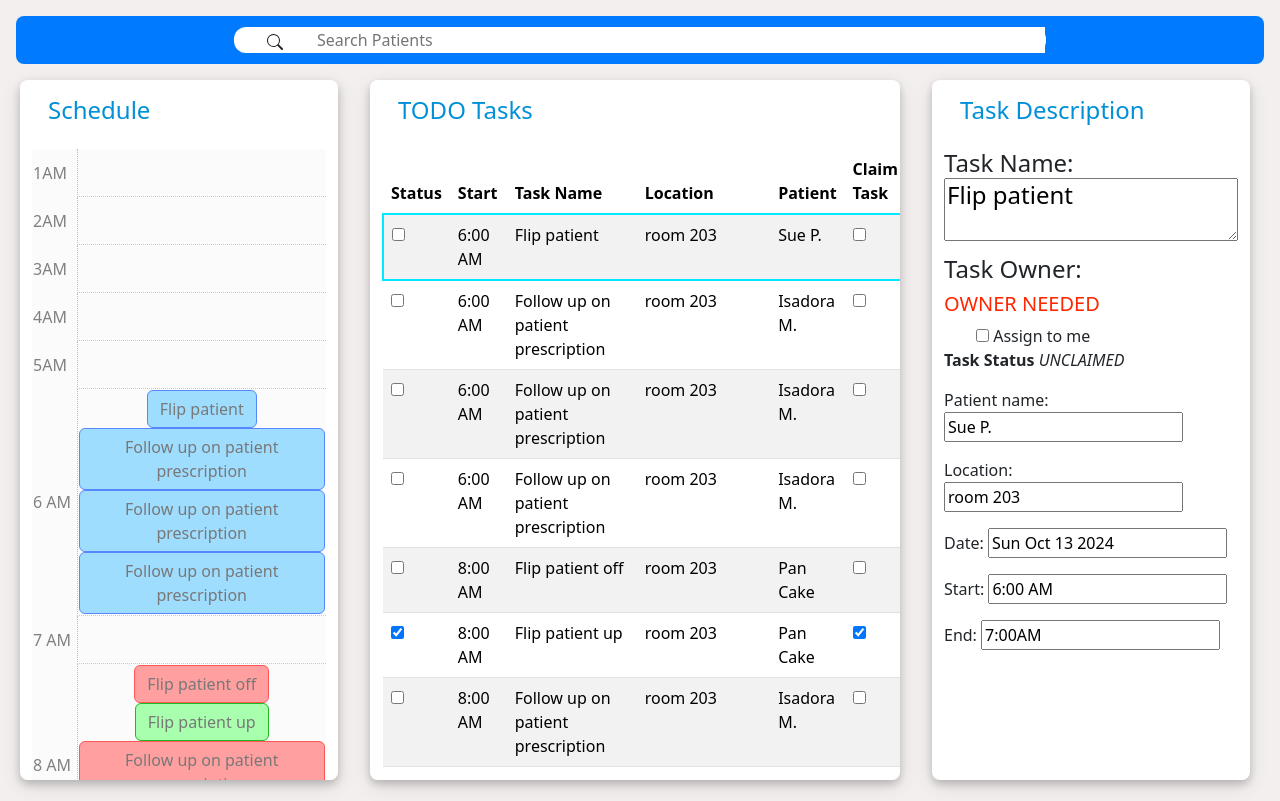
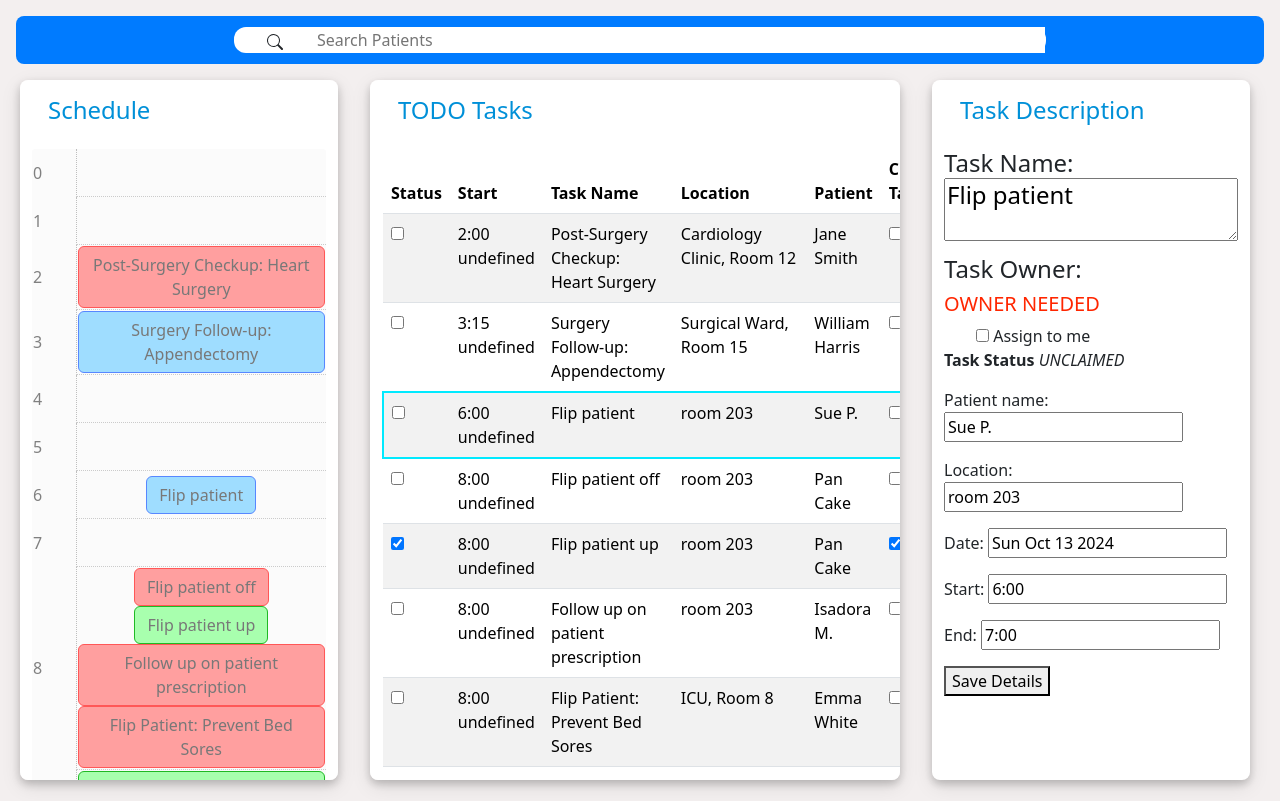
Before and after one commit to zmb6893/Med-o-matic, a Vue app in the folder frontend/: page / in a window 1280 px wide. Built offline with nearby package versions, Linux system fonts and the light colour scheme.

Commit message:
converted to 24 hour clock

```diff
--- a/frontend/src/components/Schedule.vue
+++ b/frontend/src/components/Schedule.vue
@@ -3,7 +3,7 @@ import { computed } from 'vue';
 import Task from './Task/Task.vue';
 import { useTaskStore } from '@/stores/TaskStore';
 
-const hours = ['1AM', '2AM', '3AM', '4AM', '5AM', '6 AM', '7 AM', '8 AM', '9 AM', '10 AM', '11 AM', '12 PM', '1 PM', '2 PM', '3 PM', '4 PM', '5PM', '6PM', '7PM', '8PM', '9PM', '10PM', '11PM', '12PM']
+const hours = ['0', '1', '2', '3', '4', '5', '6', '7', '8', '9', '10', '11', '12', '13', '14', '15', '16', '17', '18', '19', '20', '21', '22', '23']
 
 const taskStore = useTaskStore();
 const tasks = computed(() => {
@@ -20,7 +20,7 @@ const tasks = computed(() => {
 			</td>
 			<td class="task-cell">
 				<Task :tasks="tasks.filter(task => {
-					return `${task.startTime.hour} ${task.startTime.type}` === time;
+					return `${task.startTime.hour}` === time;
 				})"></Task>
 			</td>
 		</tr>
--- a/frontend/src/components/Task/Task.ts
+++ b/frontend/src/components/Task/Task.ts
@@ -13,5 +13,4 @@ export type TaskType = {
 export type TaskTime = {
 	hour: Number
 	minute: Number
-	type: 'AM' | 'PM'
 }
--- a/frontend/src/components/TaskDesc.vue
+++ b/frontend/src/components/TaskDesc.vue
@@ -35,15 +35,13 @@ const updateSelectedTaskOwner = (isChecked: boolean, username: string) => {
         <p><b>Task Status</b> <i>{{ task.status }} </i></p>
     </span>
 
+    <p>Patient name: <input :value="task.patient"> </p>
+    <p>Location: <input :value="task.location"></p>
+    <p>Date: <input :value="task.date.toDateString()"></p>
+    <p>Start: <input :value="task.startTime.hour + ':' + task.startTime.minute.toString().padStart(2, '0')"></p>
+    <p>End: <input :value="task.endTime.hour + ':' + task.endTime.minute.toString().padStart(2, '0')"></p>
 
-
-
-
-    <p>Patient name: <input :value="task.patient"> </p>
-    <p>Location:  <input :value="task.location"></p>
-    <p>Date: <input :value="task.date.toDateString()"></p>
-    <p>Start: <input :value="task.startTime.hour + ':' + task.startTime.minute.toString().padStart(2, '0') + ' ' + task.startTime.type"></p>
-    <p>End: <input :value="task.endTime.hour + ':' + task.endTime.minute.toString().padStart(2, '0') + task.endTime.type"></p>
+    <button onsubmit="save">Save Details</button>
 
 </template>
 
--- a/frontend/src/components/TodoList.vue
+++ b/frontend/src/components/TodoList.vue
@@ -25,10 +25,6 @@ const tableContent = computed(() => {
 		if (t1.date < t2.date) { // check same day
 			return -1;
 		} else if (t1.date > t2.date) {
-			return 1;
-		} else if (t1.startTime.type == 'AM' && t2.startTime.type == 'PM') { // check same AM/PM
-			return -1;
-		} else if (t1.startTime.type == 'PM' && t2.startTime.type == 'AM') {
 			return 1;
 		} else if (t1.startTime.hour.valueOf() < t2.startTime.hour.valueOf()) { // check same hour
 			return -1;
--- a/frontend/src/data/tasks.ts
+++ b/frontend/src/data/tasks.ts
@@ -14,13 +14,11 @@ export const tasks: TaskType[] = [
 		date: new Date(),
 		startTime: {
 			hour: 6,
-			minute: 0,
-			type: 'AM'
+			minute: 0
 		},
 		endTime: {
 			hour: 7,
-			minute: 0,
-			type: 'AM'
+			minute: 0
 		}
 	},
 	{
@@ -33,13 +31,11 @@ export const tasks: TaskType[] = [
 		date: new Date(),
 		startTime: {
 			hour: 8,
-			minute: 0,
-			type: 'AM'
+			minute: 0
 		},
 		endTime: {
 			hour: 10,
-			minute: 0,
-			type: 'AM'
+			minute: 0
 		}
 	},
 	{
@@ -52,13 +48,11 @@ export const tasks: TaskType[] = [
 		date: new Date(),
 		startTime: {
 			hour: 8,
-			minute: 0,
-			type: 'AM'
+			minute: 0
 		},
 		endTime: {
 			hour: 9,
-			minute: 0,
-			type: 'AM'
+			minute: 0
 		}
 	},
 	{
@@ -71,13 +65,11 @@ export const tasks: TaskType[] = [
 		date: new Date(),
 		startTime: {
 			hour: 8,
-			minute: 0,
-			type: 'AM'
+			minute: 0
 		},
 		endTime: {
 			hour: 9,
-			minute: 0,
-			type: 'AM'
+			minute: 0
 		}
 	},
 	{
@@ -90,13 +82,11 @@ export const tasks: TaskType[] = [
 		date: new Date(),
 		startTime: {
 			hour: 10,
-			minute: 0,
-			type: 'AM'
+			minute: 0
 		},
 		endTime: {
 			hour: 11,
-			minute: 0,
-			type: 'AM'
+			minute: 0
 		}
 	},
 	{
@@ -108,14 +98,12 @@ export const tasks: TaskType[] = [
 		location: 'room 203',
 		date: new Date(),
 		startTime: {
-			hour: 1,
-			minute: 0,
-			type: 'PM'
+			hour: 13,
+			minute: 0
 		},
 		endTime: {
-			hour: 2,
-			minute: 0,
-			type: 'PM'
+			hour: 14,
+			minute: 0
 		}
 	},
 	{
@@ -127,14 +115,12 @@ export const tasks: TaskType[] = [
 		location: 'room 203',
 		date: new Date(),
 		startTime: {
-			hour: 4,
-			minute: 0,
-			type: 'PM'
+			hour: 16,
+			minute: 0
 		},
 		endTime: {
-			hour: 5,
-			minute: 0,
-			type: 'PM'
+			hour: 17,
+			minute: 0
 		}
 	},
 	{
@@ -146,33 +132,12 @@ export const tasks: TaskType[] = [
 		location: 'room 203',
 		date: new Date(),
 		startTime: {
-			hour: 6,
-			minute: 0,
-			type: 'AM'
+			hour: 16,
+			minute: 0
 		},
 		endTime: {
-			hour: 7,
-			minute: 0,
-			type: 'AM'
-		}
-	},
-	{
-		id: crypto.randomUUID(),
-		status: 'UNCLAIMED',
-		name: 'Follow up on patient prescription',
-		owner: 'Fred',
-		patient: 'Isadora M.',
-		location: 'room 203',
-		date: new Date(),
-		startTime: {
-			hour: 6,
-			minute: 0,
-			type: 'AM'
-		},
-		endTime: {
-			hour: 7,
-			minute: 0,
-			type: 'AM'
+			hour: 17,
+			minute: 0
 		}
 	},
 	{
@@ -184,14 +149,12 @@ export const tasks: TaskType[] = [
 		location: 'room 203',
 		date: new Date(),
 		startTime: {
-			hour: 6,
-			minute: 0,
-			type: 'AM'
+			hour: 17,
+			minute: 0
 		},
 		endTime: {
-			hour: 7,
-			minute: 0,
-			type: 'AM'
+			hour: 18,
+			minute: 0
 		}
 	},
 	{
@@ -203,14 +166,12 @@ export const tasks: TaskType[] = [
 		location: 'room 203',
 		date: new Date(),
 		startTime: {
-			hour: 4,
-			minute: 0,
-			type: 'PM'
+			hour: 18,
+			minute: 0
 		},
 		endTime: {
-			hour: 5,
-			minute: 0,
-			type: 'PM'
+			hour: 19,
+			minute: 0
 		}
 	},
 	{
@@ -222,52 +183,12 @@ export const tasks: TaskType[] = [
 		location: 'room 203',
 		date: new Date(),
 		startTime: {
-			hour: 5,
-			minute: 0,
-			type: 'PM'
+			hour: 18,
+			minute: 0
 		},
 		endTime: {
-			hour: 6,
-			minute: 0,
-			type: 'PM'
-		}
-	},
-	{
-		id: crypto.randomUUID(),
-		status: 'UNCLAIMED',
-		name: 'Follow up on patient prescription',
-		owner: '',
-		patient: 'Isadora M.',
-		location: 'room 203',
-		date: new Date(),
-		startTime: {
-			hour: 6,
-			minute: 0,
-			type: 'PM'
-		},
-		endTime: {
-			hour: 7,
-			minute: 0,
-			type: 'PM'
-		}
-	},
-	{
-		id: crypto.randomUUID(),
-		status: 'UNCLAIMED',
-		name: 'Follow up on patient prescription',
-		owner: '',
-		patient: 'Isadora M.',
-		location: 'room 203',
-		date: new Date(),
-		startTime: {
-			hour: 6,
-			minute: 0,
-			type: 'PM'
-		},
-		endTime: {
-			hour: 7,
-			minute: 0,
-			type: 'PM'
+			hour: 19,
+			minute: 0
 		}
 	},
 	{
@@ -277,8 +198,8 @@ export const tasks: TaskType[] = [
 		patient: 'John Doe',
 		location: 'General Hospital, Room 301',
 		date: new Date(),
-		startTime: { hour: 10, minute: 30, type: 'AM' },
-		endTime: { hour: 11, minute: 0, type: 'AM' },
+		startTime: { hour: 10, minute: 30 },
+		endTime: { hour: 11, minute: 0 },
 		id: crypto.randomUUID()
 	},
 	{
@@ -288,8 +209,8 @@ export const tasks: TaskType[] = [
 		patient: 'Jane Smith',
 		location: 'Cardiology Clinic, Room 12',
 		date: new Date(),
-		startTime: { hour: 2, minute: 0, type: 'PM' },
-		endTime: { hour: 2, minute: 30, type: 'PM' },
+		startTime: { hour: 2, minute: 0 },
+		endTime: { hour: 2, minute: 30 },
 		id: crypto.randomUUID()
 	},
 	{
@@ -299,8 +220,8 @@ export const tasks: TaskType[] = [
 		patient: 'Michael Brown',
 		location: 'Orthopedic Clinic, Room 5',
 		date: new Date(),
-		startTime: { hour: 9, minute: 0, type: 'AM' },
-		endTime: { hour: 9, minute: 45, type: 'AM' },
+		startTime: { hour: 9, minute: 0 },
+		endTime: { hour: 9, minute: 45 },
 		id: crypto.randomUUID()
 	},
 	{
@@ -310,8 +231,8 @@ export const tasks: TaskType[] = [
 		patient: 'Alice Green',
 		location: 'Ophthalmology Clinic, Room 2',
 		date: new Date(),
-		startTime: { hour: 11, minute: 0, type: 'AM' },
-		endTime: { hour: 11, minute: 30, type: 'AM' },
+		startTime: { hour: 11, minute: 0 },
+		endTime: { hour: 11, minute: 30 },
 		id: crypto.randomUUID()
 	},
 	{
@@ -321,8 +242,8 @@ export const tasks: TaskType[] = [
 		patient: 'William Harris',
 		location: 'Surgical Ward, Room 15',
 		date: new Date(),
-		startTime: { hour: 3, minute: 15, type: 'PM' },
-		endTime: { hour: 3, minute: 45, type: 'PM' },
+		startTime: { hour: 3, minute: 15 },
+		endTime: { hour: 3, minute: 45 },
 		id: crypto.randomUUID()
 	},
 	{
@@ -332,8 +253,8 @@ export const tasks: TaskType[] = [
 		patient: 'Emma White',
 		location: 'ICU, Room 8',
 		date: new Date(),
-		startTime: { hour: 8, minute: 0, type: 'AM' },
-		endTime: { hour: 8, minute: 15, type: 'AM' },
+		startTime: { hour: 8, minute: 0 },
+		endTime: { hour: 8, minute: 15 },
 		id: crypto.randomUUID()
 	},
 	{
@@ -343,8 +264,8 @@ export const tasks: TaskType[] = [
 		patient: 'Henry Clark',
 		location: 'Rehabilitation Ward, Room 4',
 		date: new Date(),
-		startTime: { hour: 10, minute: 45, type: 'AM' },
-		endTime: { hour: 11, minute: 15, type: 'AM' },
+		startTime: { hour: 22, minute: 45 },
+		endTime: { hour: 23, minute: 15 },
 		id: crypto.randomUUID()
 	}
 ]
```
